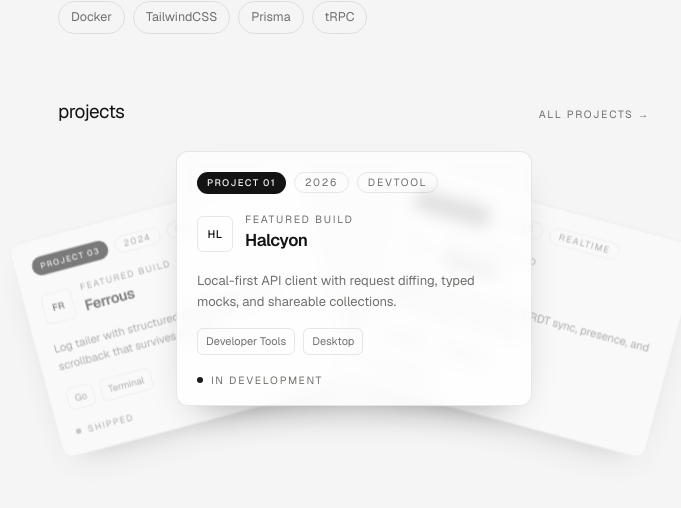
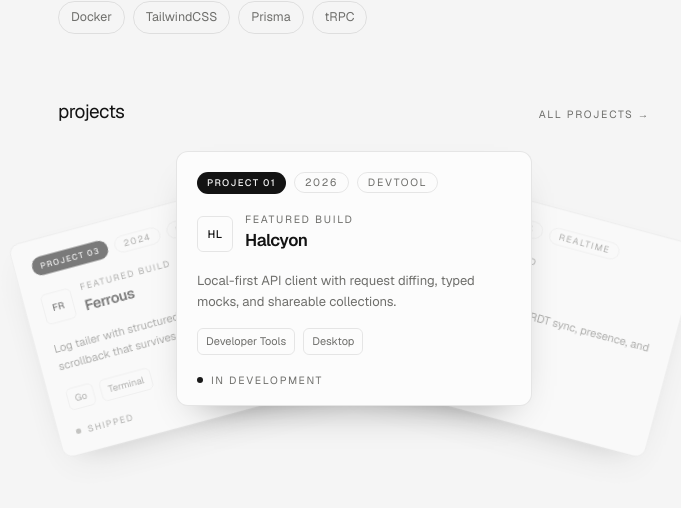
Before and after one commit to HanniCrypt/portfolio, a Next.js app: page / in a window 1280 px wide. Shown: the part 1108-1616 px from the top of the page, without its empty margins (286-967 px from the left). Built offline with nearby package versions, Linux system fonts and the light colour scheme.

Commit message:
Refactor card background styling in globals.css for improved opacity and visual consistency. Update ProjectStack component to remove unnecessary backdrop-blur effect, enhancing performance and clarity.

```diff
--- a/app/components/project-stack.tsx
+++ b/app/components/project-stack.tsx
@@ -200,7 +200,9 @@ export function ProjectStack({ projects }: { projects: Project[] }) {
                 untrack(event);
                 if (!isFront) setHovered(null);
               }}
-              className={`relative overflow-hidden rounded-xl border border-line bg-card p-5 text-left shadow-[0_18px_40px_-24px_rgb(0_0_0/0.45)] backdrop-blur-sm ${
+              // No backdrop-blur: the fill is opaque now, so it would blur a
+              // backdrop that is fully covered anyway — pure compositing cost.
+              className={`relative overflow-hidden rounded-xl border border-line bg-card p-5 text-left shadow-[0_18px_40px_-24px_rgb(0_0_0/0.45)] ${
                 isFront
                   ? "cursor-default"
                   : "cursor-pointer focus-visible:outline-2 focus-visible:outline-offset-4 focus-visible:outline-fg"
--- a/app/globals.css
+++ b/app/globals.css
@@ -10,7 +10,11 @@
   --faint: #9a9a96;
   --line: rgba(0, 0, 0, 0.09);
   --line-strong: rgba(0, 0, 0, 0.16);
-  --card: rgba(255, 255, 255, 0.72);
+  /* Opaque, and deliberately so: a translucent fill let the card behind read
+     straight through the front one while they crossed during a switch. The
+     value is what the old rgba(255,255,255,0.72) actually rendered as over the
+     page, so the card looks unchanged — it just no longer transmits. */
+  --card: #fcfcfc;
   --card-glow: rgba(0, 0, 0, 0.05);
 
   /* Consumed by the dot field canvas. Values measured off the reference:
@@ -28,7 +32,7 @@
   --faint: #5e5e5a;
   --line: rgba(255, 255, 255, 0.11);
   --line-strong: rgba(255, 255, 255, 0.2);
-  --card: rgba(23, 23, 23, 0.72);
+  --card: #181818;
   --card-glow: rgba(255, 255, 255, 0.08);
 
   /* Dark reference: page #121212, resting cell #232323, Pac-Man #6a6a6a. */
```
